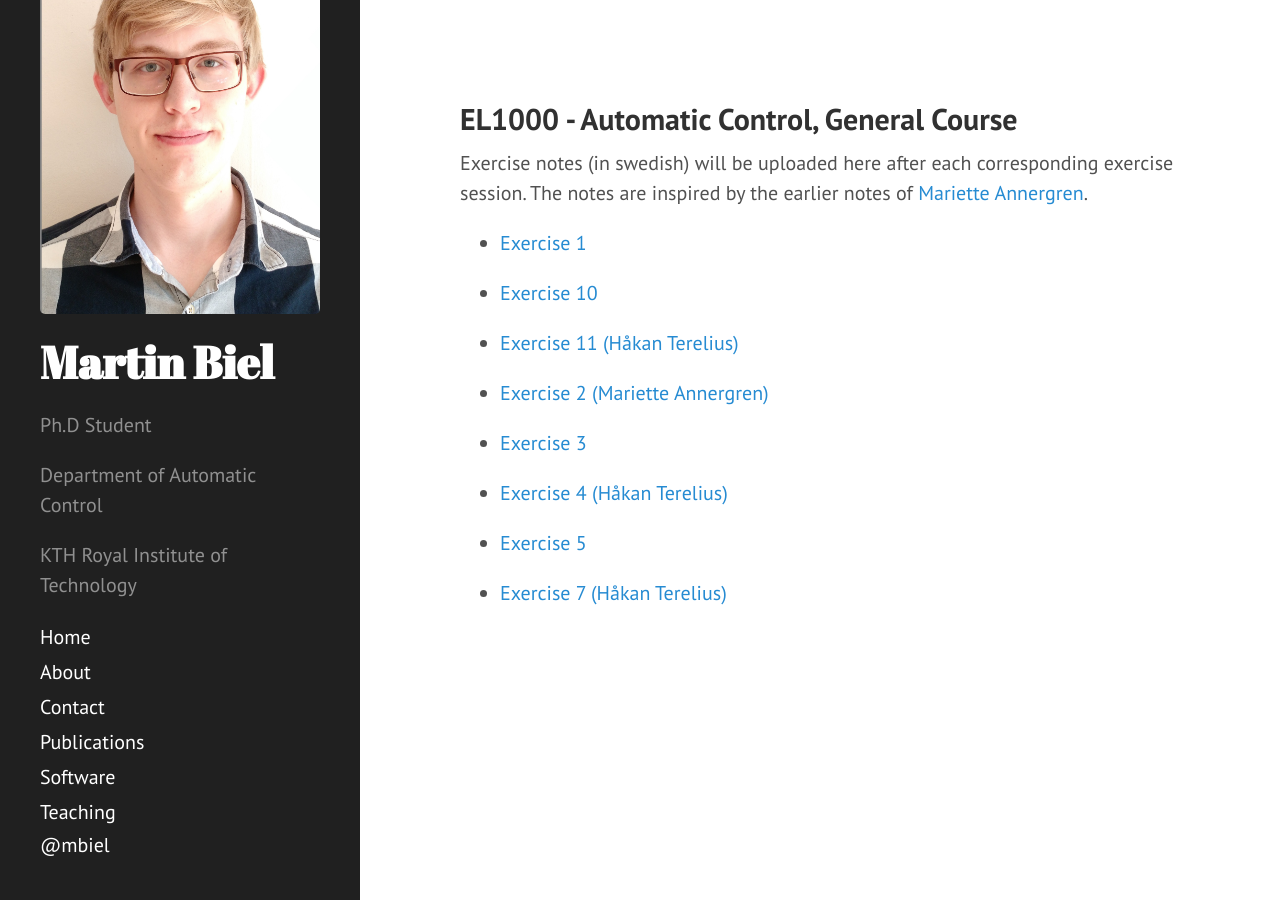
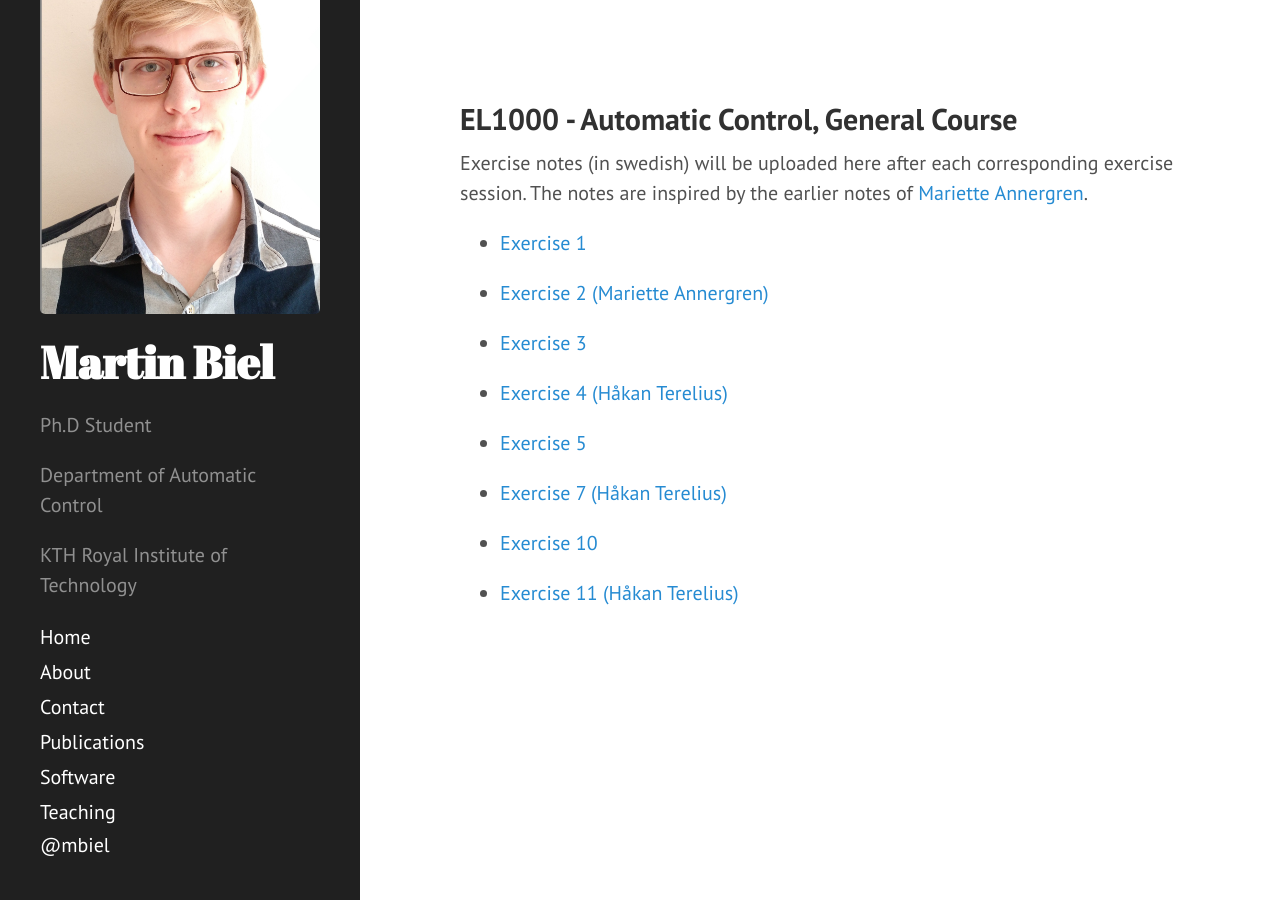
Before and after one commit to martinbiel/martinbiel.github.io, a Jekyll site: the page built from teaching/el1000/el1000.md, in a window 1280 px wide. Built offline with Jekyll 4.4.1, drawn with Linux system fonts in a browser that asks for light colours; Markdown is read by kramdown in place of the engine named in the settings.

Commit message:
Fixed exercise sorting

```diff
--- a/teaching/el1000/el1000.md
+++ b/teaching/el1000/el1000.md
@@ -7,7 +7,7 @@ permalink: /teaching/el1000/
 ## EL1000 - Automatic Control, General Course
 
 Exercise notes (in swedish) will be uploaded here after each corresponding exercise session. The notes are inspired by the earlier notes of [Mariette Annergren](https://people.kth.se/~marann/el1000.html).
-{% assign exercises = site.teachingmaterial | where: "type", "exercise" | where: "course", "el1000" | sort_by: "number" %}
+{% assign exercises = site.teachingmaterial | where: "type", "exercise" | where: "course", "el1000" | sort: "number" %}
 
 {% for exercise in exercises %}
 {% if exercise.credit == nil %}
```
